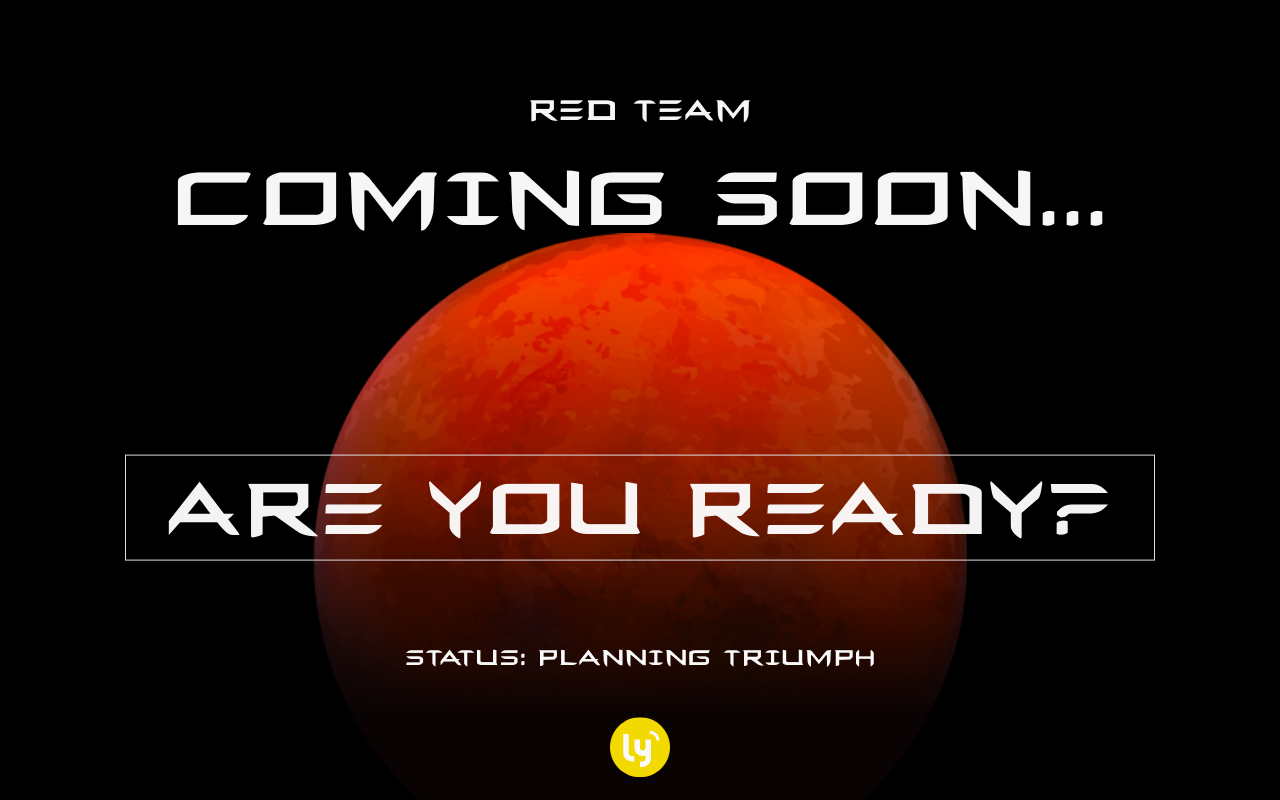
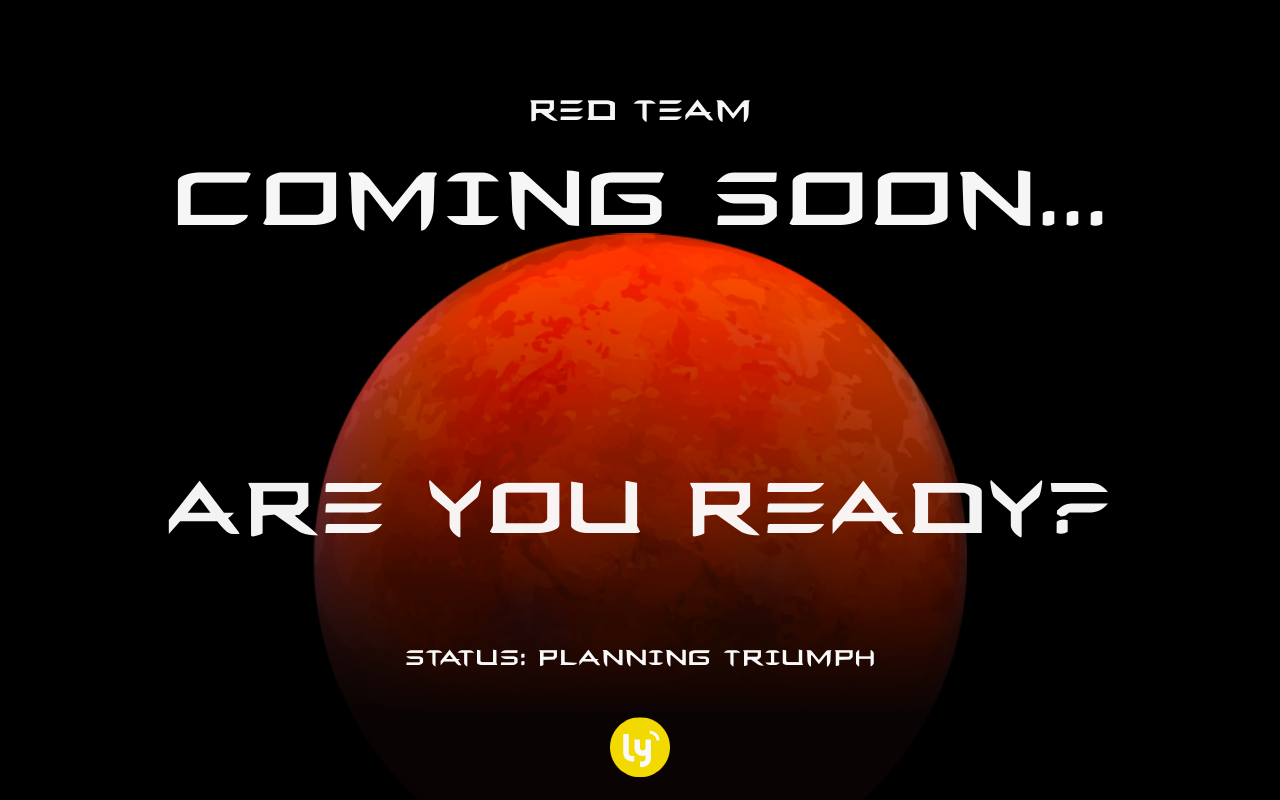
Before and after one commit to AjinkyaLY/red-team, a React (Vite) app: page / in a window 1280 px wide. Both pictures are taken after a click on the button "Explore". Built offline with nearby package versions, Linux system fonts and the light colour scheme.

Commit message:
removed border

```diff
--- a/src/App.jsx
+++ b/src/App.jsx
@@ -162,7 +162,7 @@ function App() {
           >
             <h2 className='text-2xl text-transparent md:text-5xl'>.</h2>
             <h1 className='text-[40px] text-transparent z-0 mb-28 md:text-9xl md:mb-48'>.</h1>
-            <h1 className='p-4 block m-auto text-[32px] z-100 text-white border w-fit left-0 md:text-[122px] md:p-10'>
+            <h1 className='p-4 block m-auto text-[32px] z-100 text-white  w-fit left-0 md:text-[122px] md:p-10'>
               ARE YOU READY?
             </h1>
           </div>
```
